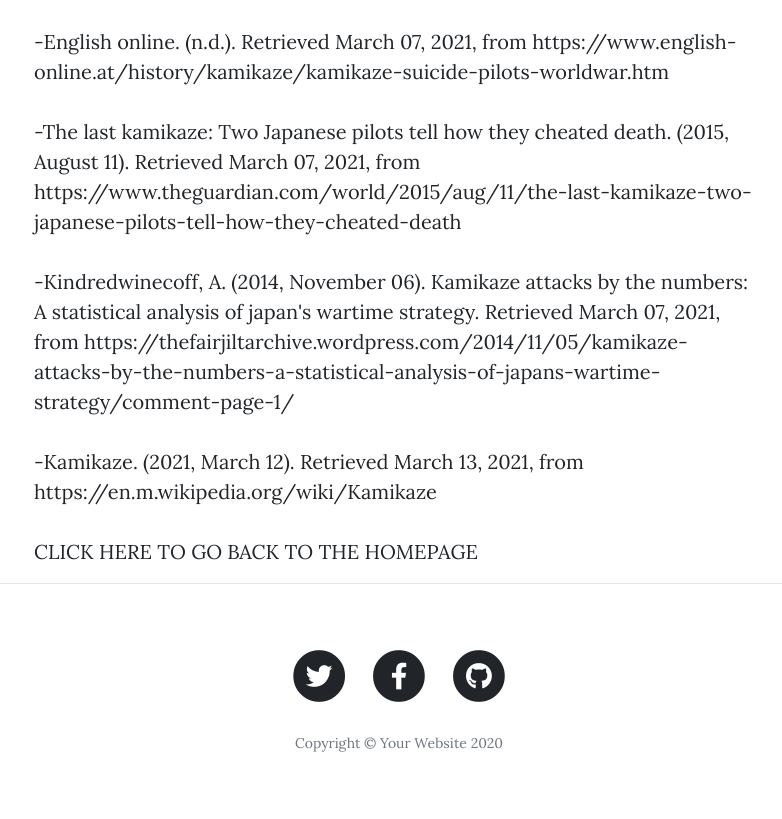
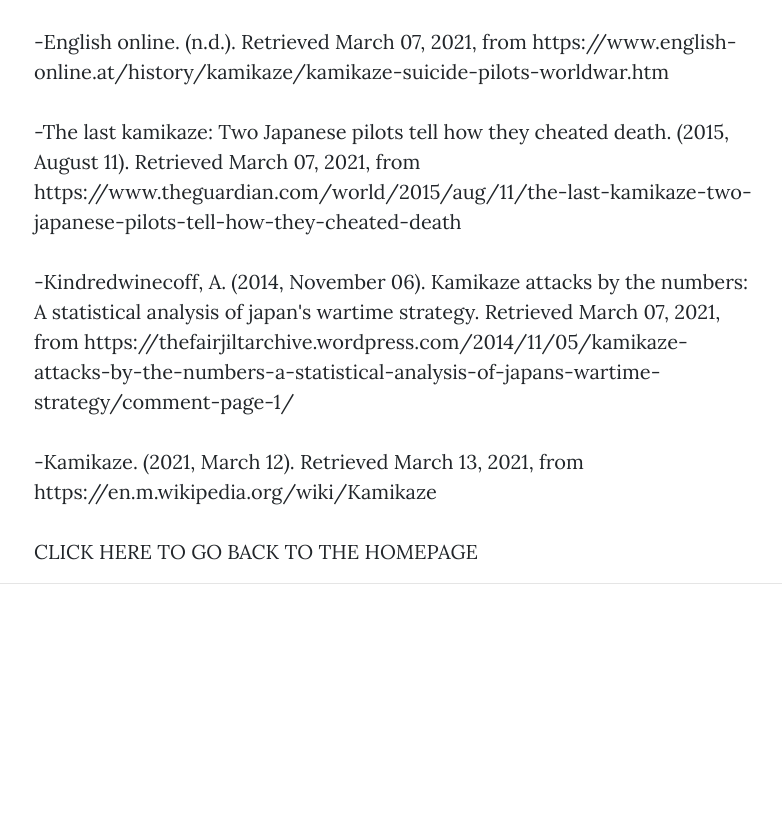
Before and after one commit to cjcoco2004/karma-ssbu.github.io, a website: page wwii_project/sections/bibliography.html in a window 1280 px wide. Shown: the part 737-1556 px from the top of the page, without its empty margins (241-1023 px from the left). After the commit the page ends 1337 px from the top, so only its background shows below. Drawn offline with nearby package versions, Linux system fonts and the light colour scheme.

Commit message:
WWII Project Footer Removal
Removes the footer on the bibliography page

```diff
--- a/wwii_project/sections/bibliography.html
+++ b/wwii_project/sections/bibliography.html
@@ -58,43 +58,6 @@
 
   <hr>
 
-  <!-- Footer -->
-  <footer>
-    <div class="container">
-      <div class="row">
-        <div class="col-lg-8 col-md-10 mx-auto">
-          <ul class="list-inline text-center">
-            <li class="list-inline-item">
-              <a href="#">
-                <span class="fa-stack fa-lg">
-                  <i class="fas fa-circle fa-stack-2x"></i>
-                  <i class="fab fa-twitter fa-stack-1x fa-inverse"></i>
-                </span>
-              </a>
-            </li>
-            <li class="list-inline-item">
-              <a href="#">
-                <span class="fa-stack fa-lg">
-                  <i class="fas fa-circle fa-stack-2x"></i>
-                  <i class="fab fa-facebook-f fa-stack-1x fa-inverse"></i>
-                </span>
-              </a>
-            </li>
-            <li class="list-inline-item">
-              <a href="#">
-                <span class="fa-stack fa-lg">
-                  <i class="fas fa-circle fa-stack-2x"></i>
-                  <i class="fab fa-github fa-stack-1x fa-inverse"></i>
-                </span>
-              </a>
-            </li>
-          </ul>
-          <p class="copyright text-muted">Copyright &copy; Your Website 2020</p>
-        </div>
-      </div>
-    </div>
-  </footer>
-
   <!-- Bootstrap core JavaScript -->
   <script src="vendor/jquery/jquery.min.js"></script>
   <script src="vendor/bootstrap/js/bootstrap.bundle.min.js"></script>
```
